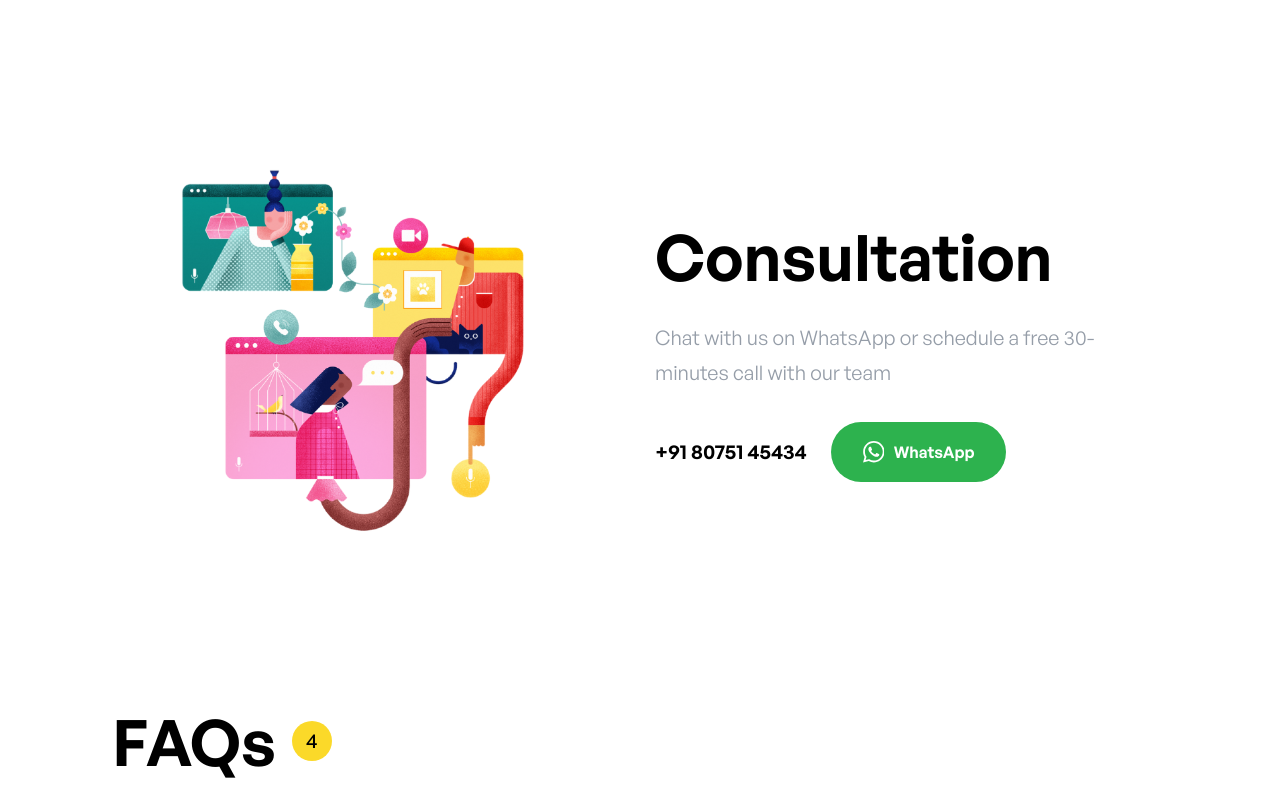
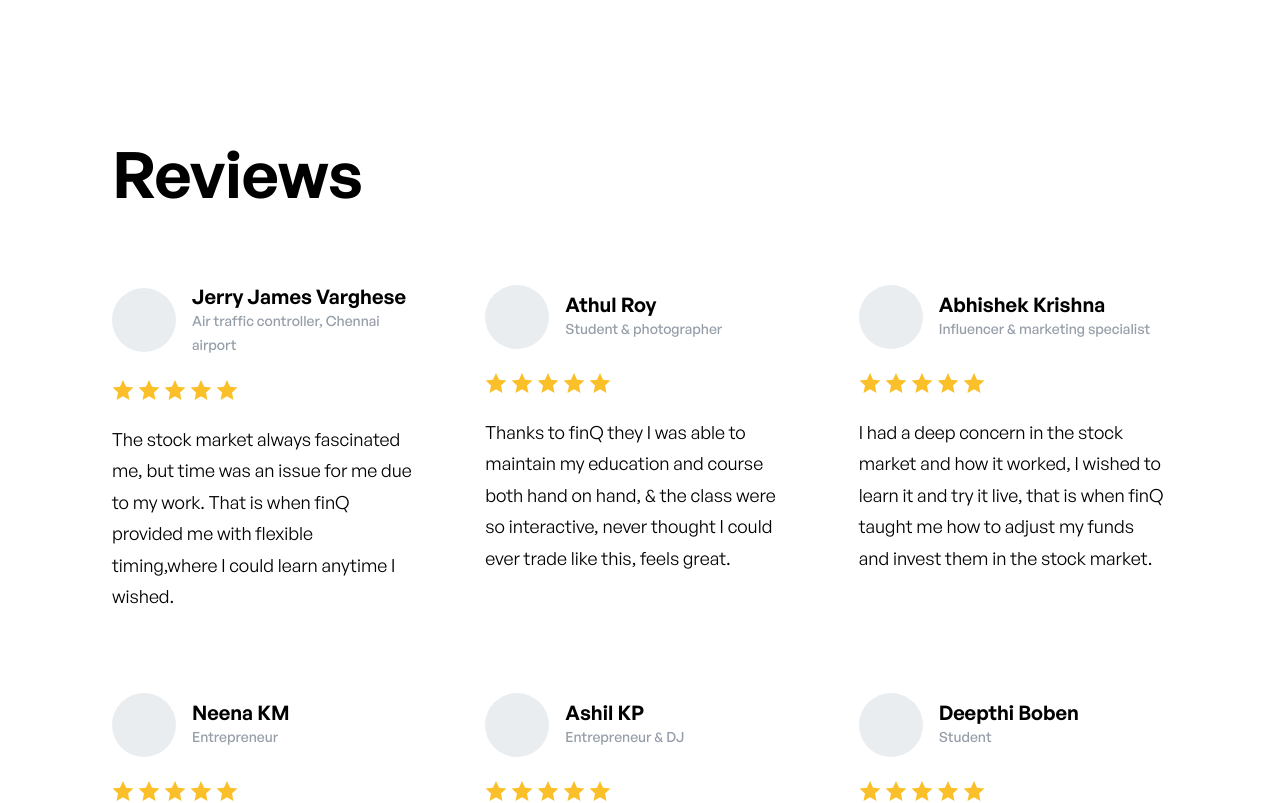
Before and after one commit to emanuelchristo/finquest, a Next.js app: page / in a window 1280 px wide. Shown: the part 2023-2826 px from the top of the page. Built offline with nearby package versions, Linux system fonts and the light colour scheme.

Commit message:
Reviews component skeleon

```diff
--- /dev/null
+++ b/components/Reviews.js
@@ -0,0 +1,99 @@
+import styles from './reviews.module.css'
+
+const reviews = [
+	{
+		imageLink: '',
+		name: 'Jerry James Varghese',
+		title: 'Air traffic controller, Chennai airport',
+		rating: 5,
+		review: `The stock market always fascinated me, but time was an issue for me due to my work. That is when finQ provided me with flexible timing,where I could learn anytime I wished.`,
+	},
+	{
+		imageLink: '',
+		name: 'Athul Roy',
+		title: 'Student & photographer',
+		rating: 5,
+		review: `Thanks to finQ they I was able to maintain my education and course both hand on hand, & the class were so interactive, never thought I could ever trade like this, feels great.`,
+	},
+	{
+		imageLink: '',
+		name: 'Abhishek Krishna',
+		title: 'Influencer & marketing specialist',
+		rating: 5,
+		review: `I had a deep concern in the stock market and how it worked, I wished to learn it and try it live, that is when finQ taught me how to adjust my funds and invest them in the stock market.`,
+	},
+	{
+		imageLink: '',
+		name: 'Neena KM',
+		title: 'Entrepreneur',
+		rating: 5,
+		review: `Being an entrepreneur I required a detailed course and i wanted to take my time to learn the course, finQ had no problem with all the doubts I had, all got cleared.`,
+	},
+	{
+		imageLink: '',
+		name: 'Ashil KP',
+		title: 'Entrepreneur & DJ',
+		rating: 5,
+		review: `As an artist I had 2 shows a day and required a source of income that I could do any time of the day, finQ provided me with the following solution and was an amazing experience`,
+	},
+	{
+		imageLink: '',
+		name: 'Deepthi Boben',
+		title: 'Student',
+		rating: 5,
+		review: `As a student I wanted to earn myself, and that's when my friend introduced me to finQ, within a month I could learn the basics of trade, it was amazing, thanks finQ.`,
+	},
+]
+
+export default function Reviews() {
+	return (
+		<div className='margin'>
+			<section className={styles['reviews']}>
+				<h2>Reviews</h2>
+				<div className={styles['content']}>
+					{reviews.map((item, index) => (
+						<Review
+							key={index}
+							imageLink={item.imageLink}
+							name={item.name}
+							title={item.title}
+							rating={item.rating}
+							review={item.review}
+						/>
+					))}
+				</div>
+			</section>
+		</div>
+	)
+}
+
+function Review({ imageLink, name, title, rating, review }) {
+	return (
+		<div className={styles['review']}>
+			<div className='flex items-center'>
+				<div className={styles['avatar']} style={{ backgroundImage: `url(${imageLink})` }}></div>
+				<div className={styles['name-title-wrapper']}>
+					<h3>{name}</h3>
+					<span>{title}</span>
+				</div>
+			</div>
+			<div className={styles['stars-wrapper']}>
+				{[...Array(rating)].map((item, index) => (
+					<Star key={index} />
+				))}
+			</div>
+			<p className={styles['review-text']}>{review}</p>
+		</div>
+	)
+}
+
+function Star() {
+	return (
+		<svg width='22' height='20' viewBox='0 0 22 20' fill='none' xmlns='http://www.w3.org/2000/svg'>
+			<path
+				d='M11 0L14.0841 6.75509L21.4616 7.60081L15.9902 12.6214L17.4656 19.8992L11 16.247L4.53436 19.8992L6.00981 12.6214L0.538379 7.60081L7.91589 6.75509L11 0Z'
+				fill='#FBC029'
+			/>
+		</svg>
+	)
+}
--- /dev/null
+++ b/components/reviews.module.css
@@ -0,0 +1,49 @@
+.reviews {
+	margin-bottom: 8rem;
+}
+.reviews h2 {
+	margin-bottom: 4rem;
+}
+.content {
+	display: grid;
+	grid-template-columns: 1fr 1fr 1fr;
+	column-gap: 4rem;
+	row-gap: 5rem;
+}
+
+.avatar {
+	width: 4rem;
+	height: 4rem;
+	flex-shrink: 0;
+	background-color: #eaedf0;
+	background-size: cover;
+	background-position: center;
+	background-repeat: no-repeat;
+	border-radius: 50%;
+	margin-right: 1rem;
+}
+.name-title-wrapper h3 {
+	font-size: 1.25rem;
+	font-weight: 600;
+	line-height: 1.15;
+}
+.name-title-wrapper span {
+	font-size: 0.875rem;
+	font-weight: 500;
+	color: var(--text-grey);
+}
+.stars-wrapper {
+	display: flex;
+	align-items: center;
+	margin: 1.5rem 0;
+}
+.stars-wrapper > * {
+	margin-right: 0.25rem;
+}
+.stars-wrapper > *:last-child {
+	margin-right: 0;
+}
+.review-text {
+	font-size: 1.125rem;
+	color: #000;
+}
--- a/pages/index.js
+++ b/pages/index.js
@@ -4,6 +4,7 @@ import Benefits from '../components/Benefits'
 import Consultation from '../components/Consultation'
 import Faqs from '../components/Faqs'
 import Header from '../components/Header'
+import Reviews from '../components/Reviews'
 
 export default function Home() {
 	return (
@@ -12,6 +13,7 @@ export default function Home() {
 			<Associated />
 			<About />
 			<Benefits />
+			<Reviews />
 			<Consultation />
 			<Faqs />
 		</div>
--- a/styles/variables.css
+++ b/styles/variables.css
@@ -1,5 +1,6 @@
 :root {
 	--primary-color: #99d34f;
 	--text-grey: #959da8;
+	--card-bg: #f4f7f9;
 	--green: #2db24e;
 }
```
